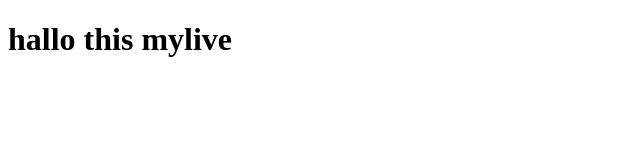
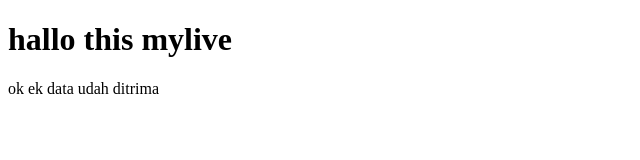
Before and after one commit to yukdesign/app-live-server, a website: page www/index.html in a window 1280 px wide. Shown: the whole page, without its empty margins (0-640 px from the left). Drawn offline with Linux system fonts and the light colour scheme.

Commit message:
balasan gugus

```diff
--- a/www/index.html
+++ b/www/index.html
@@ -6,5 +6,6 @@
 </head>
 <body>
 	<h1>hallo this mylive</h1>
+	<p>ok ek data udah ditrima</p>
 </body>
 </html>
```
